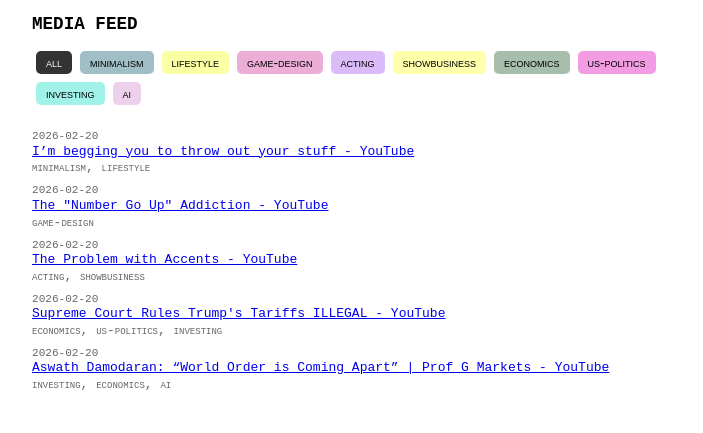
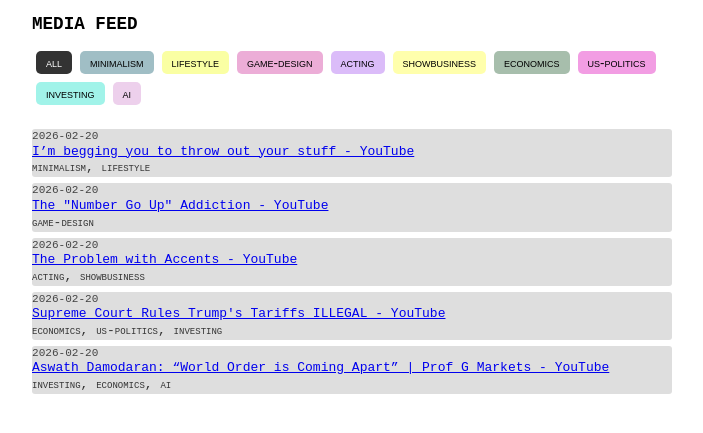
Before and after one commit to ohnotomsutton/ohnotomsutton-website, a plain HTML site: page feed.html in a window 1280 px wide. Shown: the part 55-488 px from the top of the page, without its empty margins (288-991 px from the left). Drawn offline with Linux system fonts and the light colour scheme; a web font is replaced by a local one.

Commit message:
Feed page update

```diff
--- a/feed.html
+++ b/feed.html
@@ -63,17 +63,19 @@
 
     .entry {
       margin-bottom: 6px;
+      border-radius: 3px;
+      background-color: #dedede;
     }
 
     .entry-date {
       font-size: 0.85em;
-      color: #666;
+      color: #444;
       font-variant: small-caps;
     }
 
     .entry-tags {
       font-size: 1em;
-      color: #666;
+      color: #333;
       font-variant: small-caps;
     }
   </style>
```
